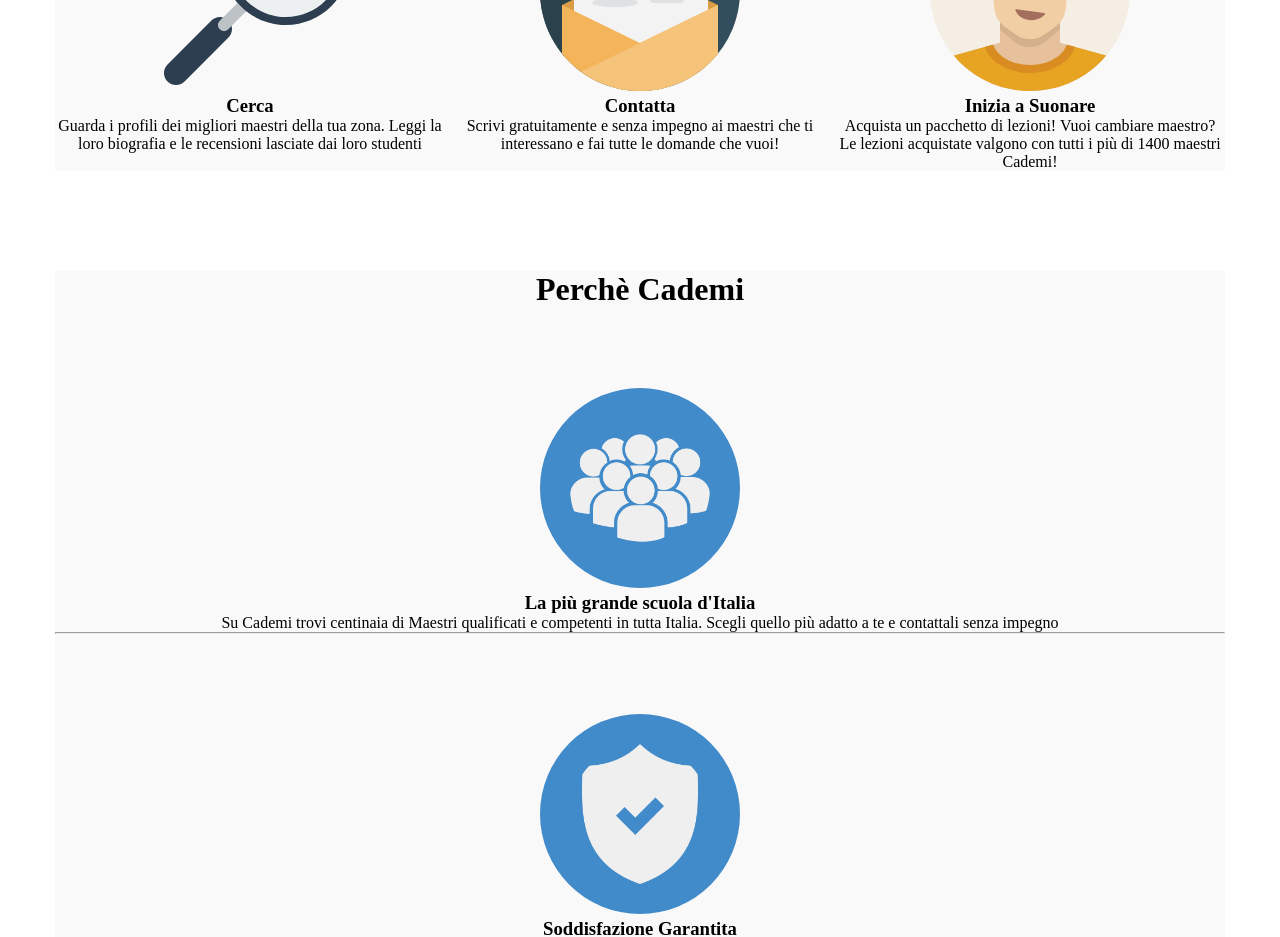
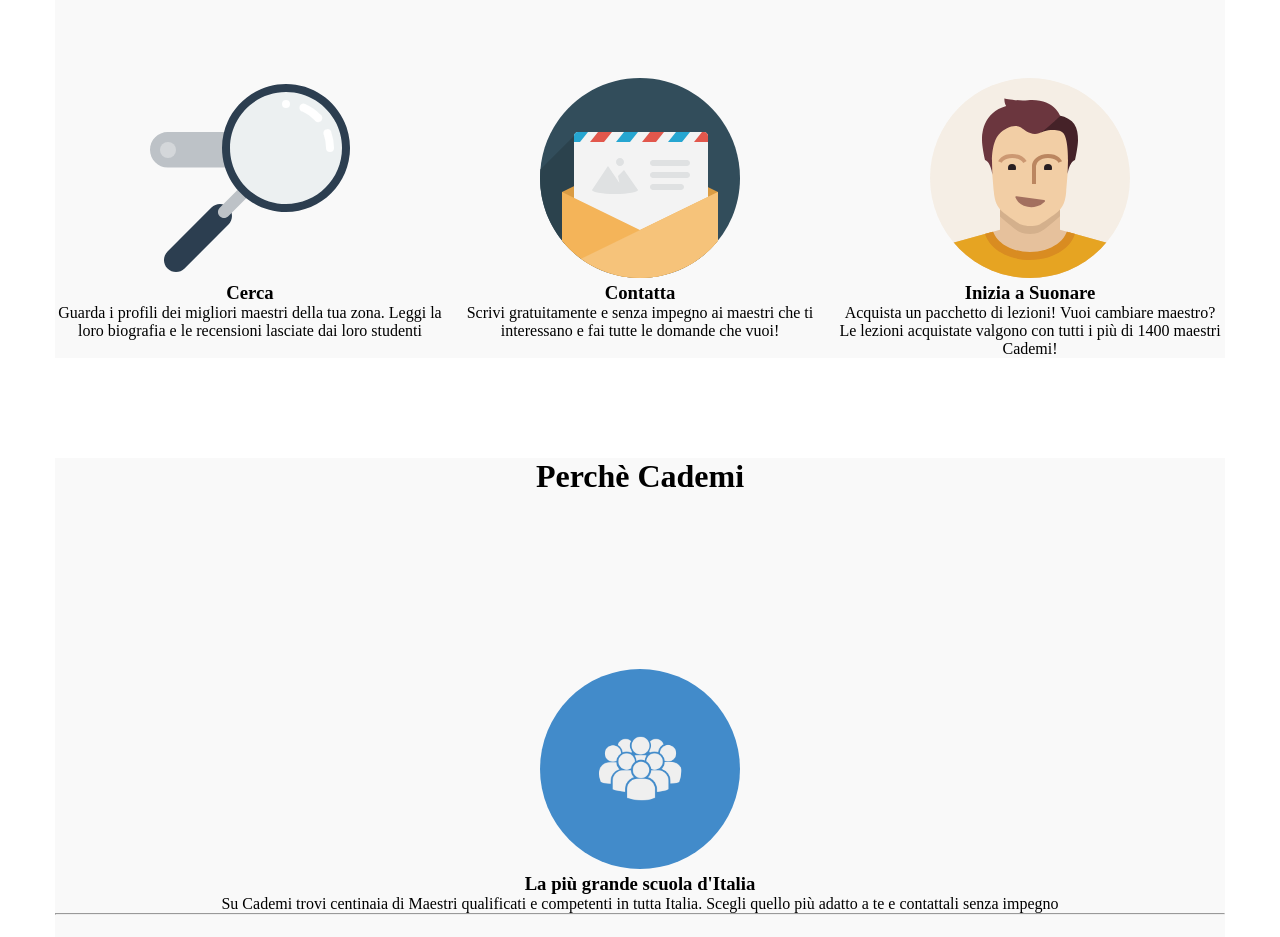
Before and after one commit to Danny-Brogno/html-css-resp-wannabe-12bool, a plain HTML site: page index.html in a window 1280 px wide. Shown: the part 641-1578 px from the top of the page. Drawn offline with Linux system fonts and the light colour scheme.

Commit message:
Latest updates at 19:10

```diff
--- a/index.html
+++ b/index.html
@@ -14,13 +14,13 @@
     <div id="lezioni" class="container">
       <div class="row">
         <h1>Lezioni dove vuoi tu</h1>
-        <div class="col-lg-6 col-md-6 col-xs-12">
+        <div class="col-lg-6 col-md-6 col-xs-12 pad">
           <img src="img/icon/maps.png" alt="">
           <h3>A casa tua</h3>
           <p>Scegli il tuo maestro preferito e prenota la prima lezione a casa tua, a casa del maestro o nel suo studio</p>
         </div>
 
-        <div class="col-lg-6 col-md-6 col-xs-12">
+        <div class="col-lg-6 col-md-6 col-xs-12 pad">
           <img src="img/icon/screen.png" alt="">
           <h3>Online</h3>
           <p>Impara senza muoverti da casa! Scegli da una vastissima lista di maestri abilitati all'insegnamento online, senza doverti preoccupare di distanze e spostamenti</p>
@@ -33,17 +33,17 @@
     <div id="steps" class="container grey">
       <div class="row">
         <h1>Come Funziona</h1>
-        <div class="col-lg-4 col-md-6 col-xs-12">
+        <div class="col-lg-4 col-md-6 col-xs-12 pad">
           <img src="img/search.svg" alt="">
           <h3>Cerca</h3>
           <p>Guarda i profili dei migliori maestri della tua zona. Leggi la loro biografia e le recensioni lasciate dai loro studenti</p>
         </div>
-        <div class="col-lg-4 col-md-6 col-xs-12">
+        <div class="col-lg-4 col-md-6 col-xs-12 pad">
           <img src="img/letter.svg" alt="">
           <h3>Contatta</h3>
           <p>Scrivi gratuitamente e senza impegno ai maestri che ti interessano e fai tutte le domande che vuoi!</p>
         </div>
-        <div class="col-lg-4 col-xs-12">
+        <div class="col-lg-4 col-md-12 col-xs-12 pad">
           <img src="img/male.svg" alt="">
           <h3>Inizia a Suonare</h3>
           <p>Acquista un pacchetto di lezioni! Vuoi cambiare maestro? Le lezioni acquistate valgono con tutti i più di 1400 maestri Cademi!</p>
@@ -56,19 +56,19 @@
     <div id="why" class="container grey">
       <div class="row">
         <h1>Perchè Cademi</h1>
-        <div class="col-lg-12 col-md-12 col-xs-12">
+        <div class="col-lg-12 col-md-12 col-xs-12 pad">
           <img src="img/icon/profile.png" alt="">
           <h3>La più grande scuola d'Italia</h3>
           <p>Su Cademi trovi centinaia di Maestri qualificati e competenti in tutta Italia. Scegli quello più adatto a te e contattali senza impegno</p>
           <hr>
         </div>
-        <div class="col-lg-12 col-md-12 col-xs-12">
+        <div class="col-lg-12 col-md-12 col-xs-12 pad">
           <img src="img/icon/secure.png" alt="">
           <h3>Soddisfazione Garantita</h3>
           <p>Se non sei soddisfatto del tuo maestro, puoi cambiarlo senza costi aggiuntivi. Le lezioni acquistate su Cademi possono essere utilizzate con tutti i nostri maestri e il nostro team è sempre disponibile per darti un consiglio!</p>
           <hr>
         </div>
-        <div class="col-lg-12 col-md-12 col-xs-12">
+        <div class="col-lg-12 col-md-12 col-xs-12 pad">
           <img src="img/icon/flex.png" alt="">
           <h3>Flessibile e Conveniente</h3>
           <p>Cademi non ha alcun costo d’iscrizione a differenza delle scuole di musica tradizionali. Inoltre, sei tu a scegliere dove fare lezione e gli orari delle tue lezioni.</p>
--- a/style.css
+++ b/style.css
@@ -13,8 +13,6 @@
   height: 200px;
 }
 
-/* THIS IS THE FIRST SECTION */
-
 #lezioni .row img {
   /* per centrare orizzontalmente */
   display: block;
@@ -22,26 +20,18 @@
   margin-left: auto;
 }
 
-#lezioni {
+#why .row img {
+  background-color: #428bca;
+  border-radius: 50%;
+  padding: 5%;
+}
+
+#lezioni, #steps, #why {
   text-align: center;
 }
 
-/* THIS IS THE SECOND SECTION */
-
-#steps {
-  text-align: center;
-}
-
-/* THIS IS THE THIRD SECTION */
-
-#why {
-  text-align: center;
-}
-
-#why .row img {
-  background-color: #428bca;
-  border-radius: 50%;
-  padding: 30px
+.pad {
+  padding-top: 8%;
 }
 
 /* this is the media query section */
@@ -62,7 +52,6 @@
 
   #steps .row>.col-lg-4 {
     padding-bottom: 3%;
-    float: left;
   }
 
 }
```
